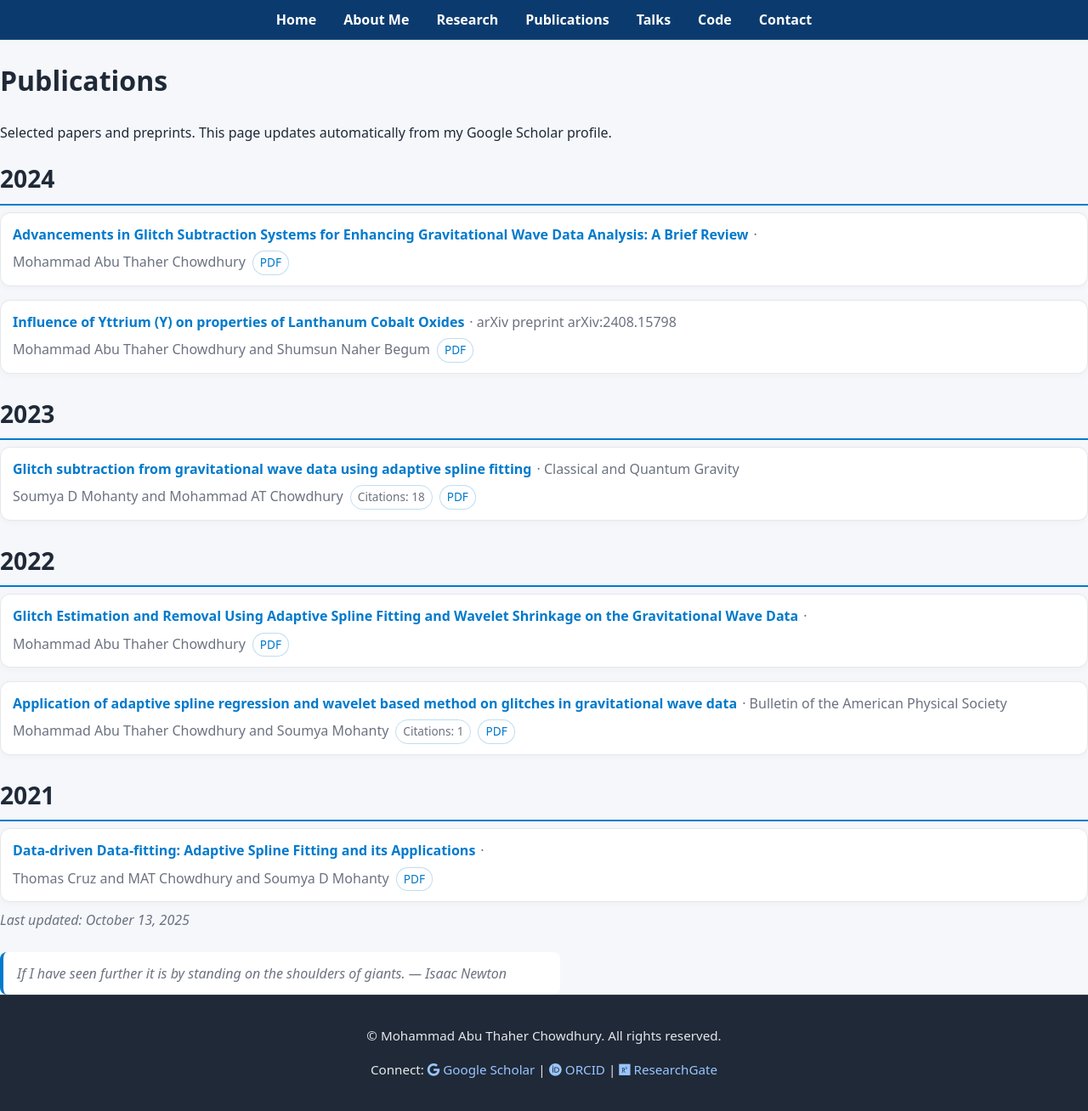
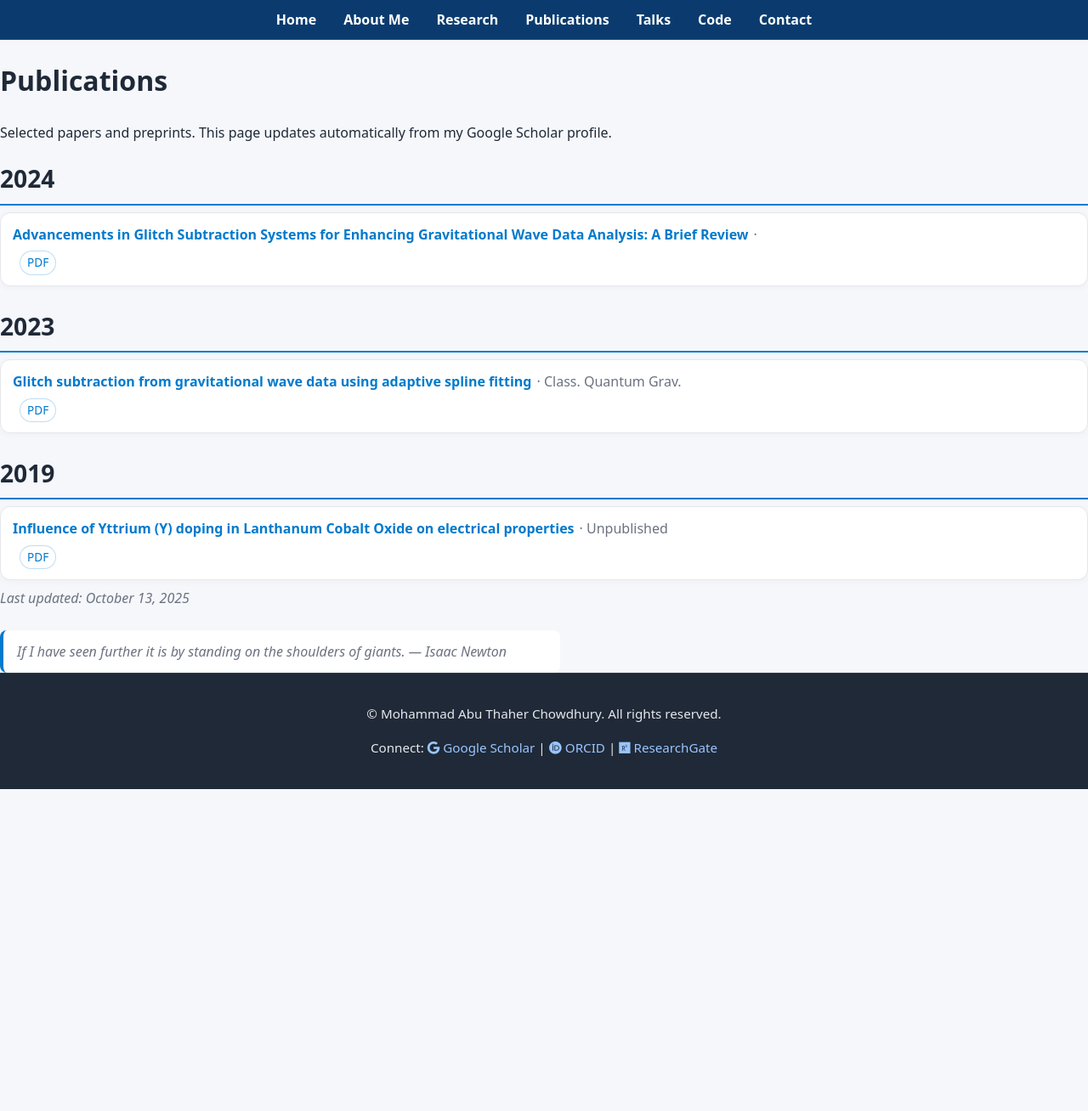
Before and after one commit to matc-thaher/website, a Jekyll site: the page built from publications.md, in a window 1280 px wide and 1308 px high. Shown: the whole window at 85% size. Built offline with Jekyll 4.4.1, drawn with Linux system fonts in a browser that asks for light colours.

Commit message:
chore: merged publications (Scholar + arXiv + ORCID + Crossref)

```diff
--- a/_data/scholar.json
+++ b/_data/scholar.json
@@ -1,59 +1,45 @@
 {
-  "updated": "2025-10-13T03:41:23.150421Z",
+  "updated": "2025-10-13T04:35:30.231533Z",
   "publications": [
     {
-      "title": "Glitch subtraction from gravitational wave data using adaptive spline fitting",
-      "authors": "Soumya D Mohanty and Mohammad AT Chowdhury",
-      "year": 2023,
-      "venue": "Classical and Quantum Gravity",
-      "url": "https://iopscience.iop.org/article/10.1088/1361-6382/acd0fe/meta",
-      "pdf_url": "",
-      "citations": 18
-    },
-    {
-      "title": "Application of adaptive spline regression and wavelet based method on glitches in gravitational wave data",
-      "authors": "Mohammad Abu Thaher Chowdhury and Soumya Mohanty",
-      "year": 2022,
-      "venue": "Bulletin of the American Physical Society",
-      "url": "https://meetings.aps.org/Meeting/TSF22/Session/F05.5",
-      "pdf_url": "",
-      "citations": 1
-    },
-    {
-      "title": "Influence of Yttrium (Y) on properties of Lanthanum Cobalt Oxides",
-      "authors": "Mohammad Abu Thaher Chowdhury and Shumsun Naher Begum",
-      "year": 2024,
-      "venue": "arXiv preprint arXiv:2408.15798",
-      "url": "https://arxiv.org/abs/2408.15798",
-      "pdf_url": "",
-      "citations": 0
-    },
-    {
       "title": "Advancements in Glitch Subtraction Systems for Enhancing Gravitational Wave Data Analysis: A Brief Review",
-      "authors": "Mohammad Abu Thaher Chowdhury",
+      "authors": "",
       "year": 2024,
       "venue": "",
       "url": "https://arxiv.org/abs/2406.01318",
       "pdf_url": "",
-      "citations": 0
+      "doi": "10.48550/ARXIV.2406.01318",
+      "citations": 0,
+      "source": [
+        "orcid"
+      ]
     },
     {
-      "title": "Glitch Estimation and Removal Using Adaptive Spline Fitting and Wavelet Shrinkage on the Gravitational Wave Data",
-      "authors": "Mohammad Abu Thaher Chowdhury",
-      "year": 2022,
-      "venue": "",
-      "url": "https://search.proquest.com/openview/7f68a2c9fc2972f4eb08e0d1a8fcbd2e/1?pq-origsite=gscholar&cbl=18750&diss=y",
+      "title": "Glitch subtraction from gravitational wave data using adaptive spline fitting",
+      "authors": "",
+      "year": 2023,
+      "venue": "Class. Quantum Grav.",
+      "url": "https://doi.org/10.1088/1361-6382/acd0fe",
       "pdf_url": "",
-      "citations": 0
+      "doi": "10.1088/1361-6382/acd0fe",
+      "citations": 0,
+      "source": [
+        "crossref",
+        "orcid"
+      ]
     },
     {
-      "title": "Data-driven Data-fitting: Adaptive Spline Fitting and its Applications",
-      "authors": "Thomas Cruz and MAT Chowdhury and Soumya D Mohanty",
-      "year": 2021,
-      "venue": "",
-      "url": "https://repositories.lib.utexas.edu/items/fd04b32c-04dd-4d45-ad74-d6f5b4f2b174",
+      "title": "Influence of Yttrium (Y) doping in Lanthanum Cobalt Oxide on electrical properties",
+      "authors": "",
+      "year": 2019,
+      "venue": "Unpublished",
+      "url": "https://rgdoi.net/10.13140/RG.2.2.31831.07841",
       "pdf_url": "",
-      "citations": 0
+      "doi": "10.13140/RG.2.2.31831.07841",
+      "citations": 0,
+      "source": [
+        "orcid"
+      ]
     }
   ]
 }
```
